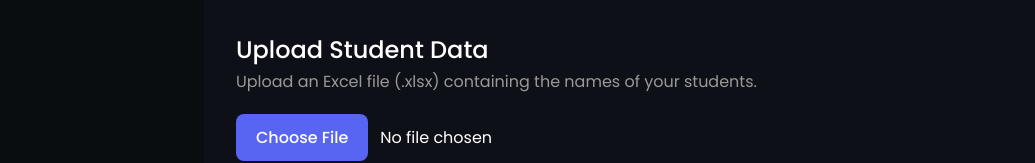
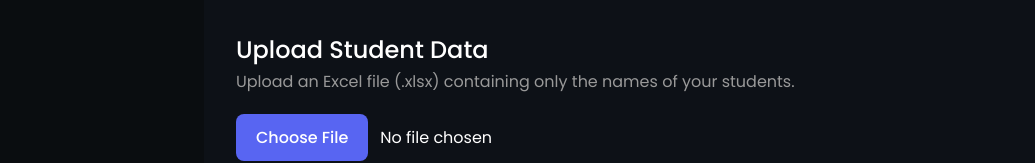
Before and after one commit to guptadevik2003/4th-Sem-Mini-Project, a React (Vite) app in the folder frontend/: page /generator in a window 1280 px wide. Shown: the part 1616-1779 px from the top of the page, without its empty margins (20-1055 px from the left). Built offline with nearby package versions, Linux system fonts and the light colour scheme.

Commit message:
Update Generator.jsx

```diff
--- a/frontend/src/pages/Root/Generator.jsx
+++ b/frontend/src/pages/Root/Generator.jsx
@@ -131,7 +131,7 @@ export default function Generator() {
             <div className="mt-12">
 
               <h2 className='text-white font-medium md:text-2xl text-xl'>Upload Student Data</h2>
-              <p className="text-[#999] mt-1 mb-4">Upload an Excel file (.xlsx) containing the names of your students.</p>
+              <p className="text-[#999] mt-1 mb-4">Upload an Excel file (.xlsx) containing only the names of your students.</p>
 
               <div className='mt-8 flex flex-col md:flex-row md:items-center'>
                 <div>
```
